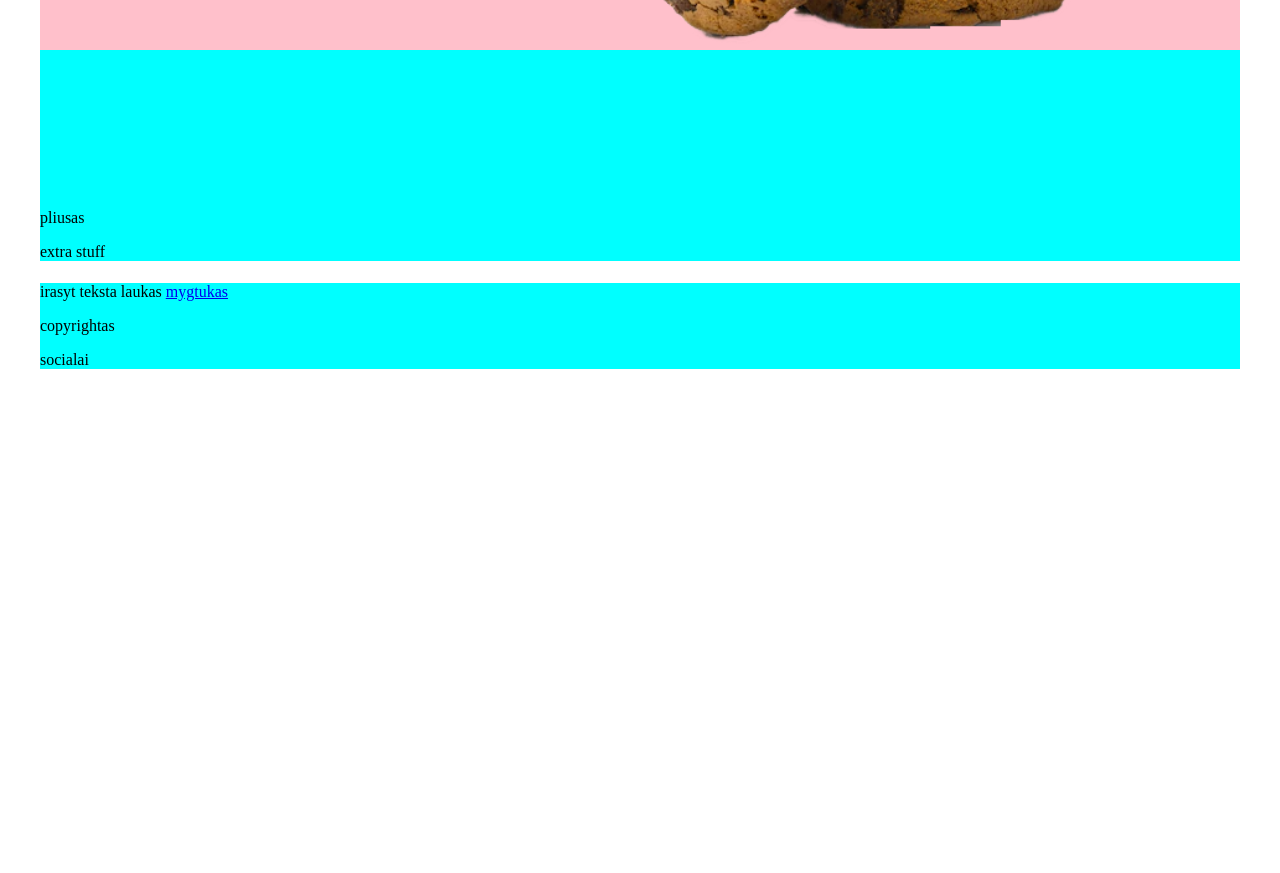
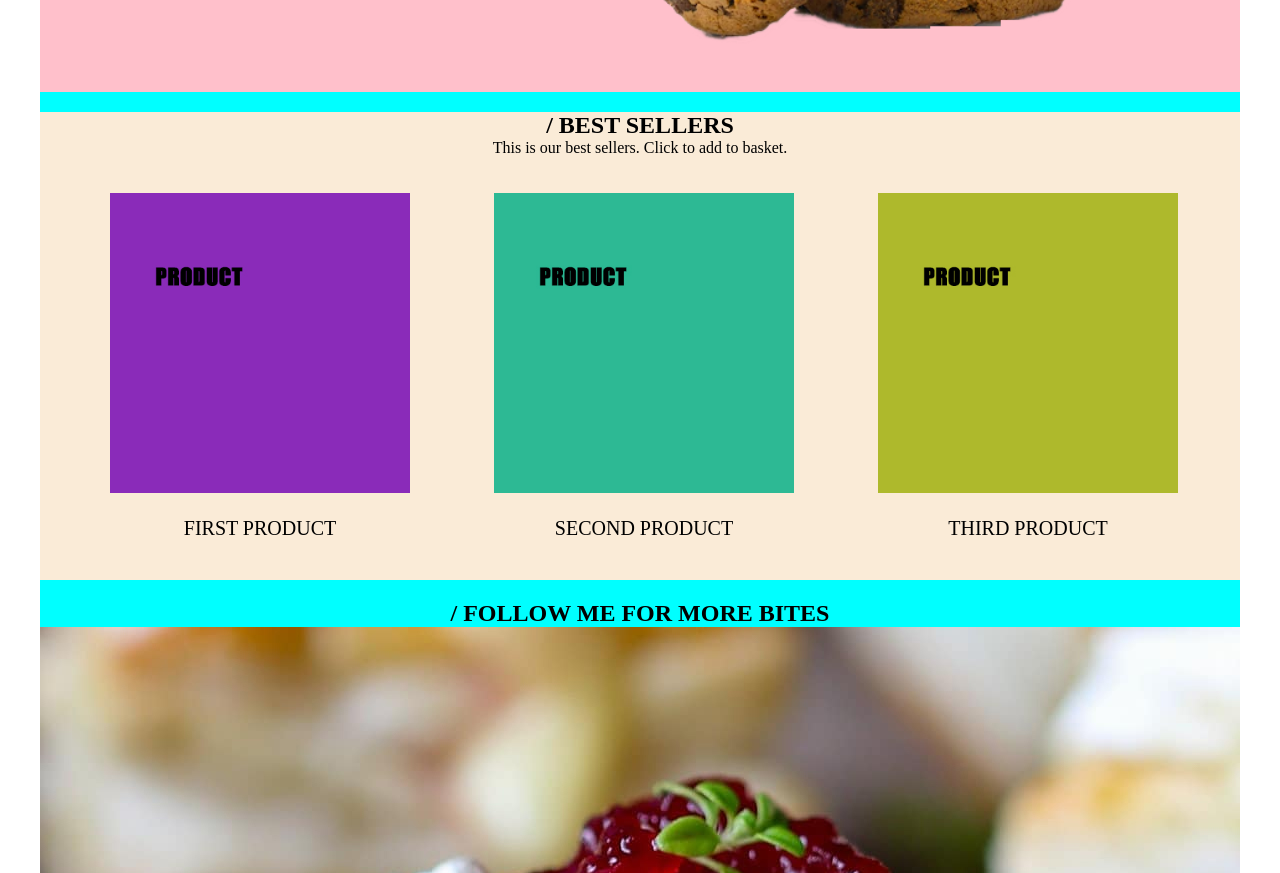
Before and after one commit to Kplukas/98-design1, a website: page index.html in a window 1280 px wide. Shown: the part 373-1246 px from the top of the page. Before the commit the page ends 800 px from the top, so only its background shows below. Drawn offline with Linux system fonts and the light colour scheme.

Commit message:
Design updates

```diff
--- a/index.html
+++ b/index.html
@@ -30,37 +30,37 @@
                     <span>homemade
                     fresh cookies.</span>
                 </h1>
-                <a class="btn-main" href="#">shop now</a>
+                <a class="btn-main" href="#">Shop now</a>
             </div>
             <img class="right-column" src="./sausain.png" alt="kazkas">
         </div>
 
-        <div>
-            <h2></h2>
-            <p></p>
-            <div>
-                <img src="#" alt="">
-                <p></p>
+        <div class="products">
+            <h2 class="titles">/ Best sellers</h2>
+            <p class="under-title">This is our best sellers. Click to add to basket.</p>
+            <div class="sellection">
+                <img class="productimg" src="./products/product1.jpg" alt="">
+                <p class="product-name">First product</p>
             </div>
-            <div>
-                <img src="#" alt="">
-                <p></p>
+            <div class="sellection">
+                <img class="productimg" src="./products/product2.jpg" alt="">
+                <p class="product-name">Second product</p>
             </div>
-            <div>
-                <img src="#" alt="">
-                <p></p>
+            <div class="sellection">
+                <img class="productimg" src="./products/product3.jpg" alt="">
+                <p class="product-name"> Third product</p>
             </div>
         </div>
 
         <div>
-            <h2></h2>
+            <h2 class="titles">/ Follow me for more bites</h2>
             <div>
-                <img src="#" alt="">
-                <img src="#" alt="">
-                <img src="#" alt="">
-                <img src="#" alt="">
-                <img src="#" alt="">
-                <img src="#" alt="">
+                <img src="./products/kiti1.jpg" alt="">
+                <img src="./products/kiti2.jpg" alt="">
+                <img src="./products/kiti1.jpg" alt="">
+                <img src="./products/kiti2.jpg" alt="">
+                <img src="./products/kiti1.jpg" alt="">
+                <img src="./products/kiti2.jpg" alt="">
             </div>
             <p>pliusas</p>
             <div>extra stuff</div>
--- a/main.css
+++ b/main.css
@@ -37,10 +37,11 @@
     font-weight: bold;
     transition-duration: 0.4s;
 }
-/*MAIN*/
+/*MAIN*/ /*POSTER*/
 .poster {
     background-color: pink;
     width: 1200px;
+    height: 400px;
     margin-top: 20px;
     text-transform: uppercase;
 }
@@ -74,3 +75,40 @@
 .right-column {
     width: 450px;
 }
+/*MAIN*/ /*PRODUCTS*/
+.products {
+    margin-top: 20px;
+    background-color: antiquewhite;
+    margin-bottom: 20px;
+}
+.titles {
+    text-align: center;
+    color: black;
+    text-transform: uppercase;
+    font-weight: bold;
+    margin-bottom: 0px;
+}
+.under-title {
+    text-align: center;
+    margin-top: 0px;
+}
+.sellection {
+width: 300px;
+padding: 20px 10px ;
+margin-left: 60px;
+display: inline-block;
+}
+.sellection:hover {
+    transition-duration: 0.4s;
+    background-color: bisque;
+    border-radius: 5px;
+}
+.productimg {
+    width: 300px;
+}
+.product-name {
+    text-transform: uppercase;
+    font-size: 20px;
+    text-align: center;
+}
+/*MAIN*/ /*MORE*/
```
Also changed, not shown: products/kiti1.jpg (added), products/kiti2.jpg (added), products/product1.jpg (added), products/product2.jpg (added), products/product3.jpg (added).
